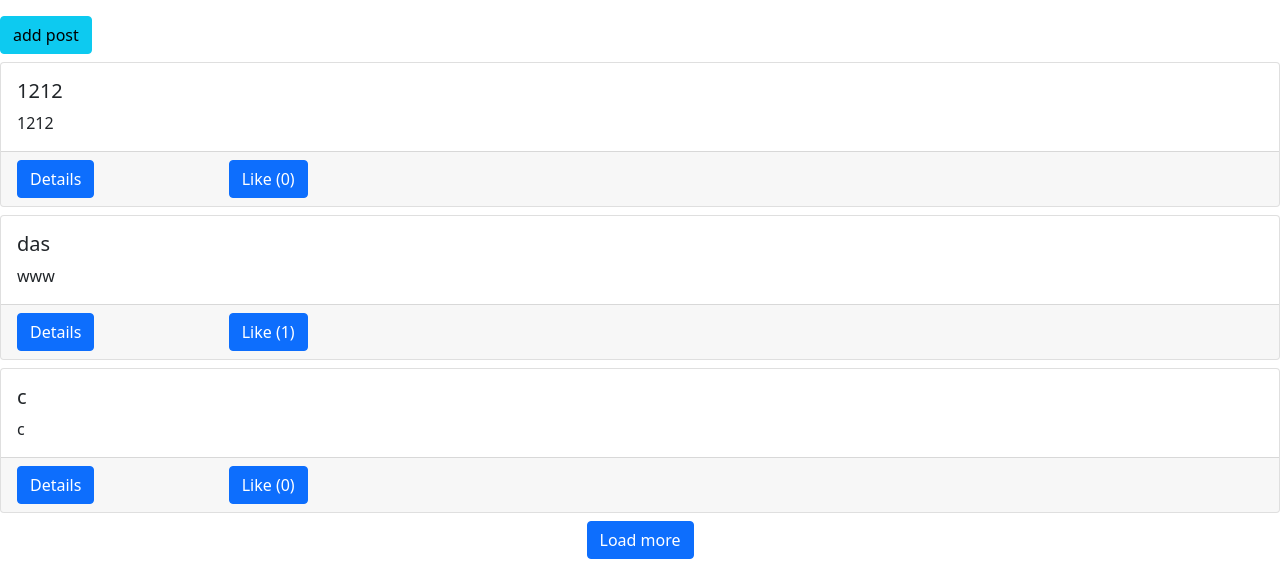
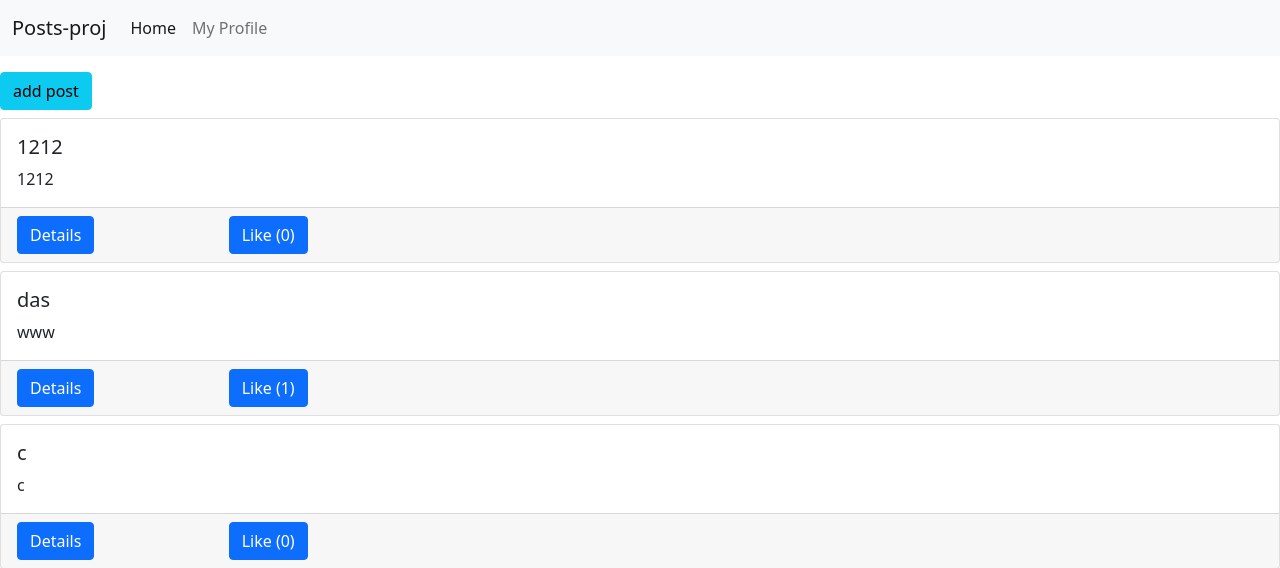
Before and after one commit to Richesttran/Assignment4Network, a Django app: page / in a window 1280 px wide. Shown: the top 568 px of the page. Run offline with Django 5.2, Linux system fonts and the light colour scheme; a user stored in the database is signed in; data comes from the database, SQL or seed files in the repository; both versions use the stored data as it was after the commit; some libraries are stand-ins or nearby versions.

Commit message:
added some navbar elements that can go home

```diff
--- a/dj_ajax/src/posts/templates/posts/main.html
+++ b/dj_ajax/src/posts/templates/posts/main.html
@@ -22,7 +22,7 @@ posts
             <button type="button" class="btn-close add-modal-close" data-bs-dismiss="modal" aria-label="Close"></button>
           </div>
           <div class="modal-body">
-            <form id="post-form">
+            <form id="post-form" autocomplete="off">
               {% csrf_token %}
               {{form|crispy}}
               <div class="modal-footer">
--- a/dj_ajax/src/posts/utils.py
+++ b/dj_ajax/src/posts/utils.py
@@ -1,3 +1,4 @@
+from django.shortcuts import redirect
 from .models import Post
 from profiles.models import Profile
 from django.http import HttpResponse
@@ -12,5 +13,5 @@ def action_permission(func):
             return func(request,**kwargs)
         else:
             print('no')
-            return HttpResponse('access denied- you are not the author')
+            return redirect({'posts:main-board'})
     return wrapper
--- a/dj_ajax/src/posts/views.py
+++ b/dj_ajax/src/posts/views.py
@@ -1,5 +1,5 @@
 # Create your views here.
-from django.shortcuts import render
+from django.shortcuts import redirect, render
 from .models import Photo, Post
 from django.http import JsonResponse,HttpResponse
 from .forms import PostForm
@@ -29,6 +29,7 @@ def post_list_and_create(request):
   return render(request,'posts/main.html',context)
 @login_required
 def post_detail(request,pk):
+
   obj=Post.objects.get(pk=pk)
   form=PostForm()
   context ={
@@ -36,17 +37,8 @@ def post_detail(request,pk):
     'form':form,
   }
   return render(request,'posts/detail.html',context)
-@login_required
-def post_detail_data_view(request,pk):
-  obj=Post.objects.get(pk=pk)
-  data={
-    'id': obj.id,
-    'title': obj.title,
-    'body': obj.body,
-    'author': obj.author.user.username,
-    'logged_in': request.user.username,
-  }
-  return JsonResponse({'data':data})
+
+
 @login_required
 def load_post_data_view(request,num_posts):
   if request.headers.get('X-Requested-With') == 'XMLHttpRequest':
@@ -54,7 +46,6 @@ def load_post_data_view(request,num_posts):
     upper=num_posts
     lower=upper - visible
     size = Post.objects.all().count()
-
     qs = Post.objects.all()
     data=[]
     for obj in qs:# we append the data do a empty dictionary and then gave a response
@@ -68,6 +59,21 @@ def load_post_data_view(request,num_posts):
       }
       data.append(item)
     return JsonResponse({'data':data[lower:upper],'size':size})
+
+@login_required
+def post_detail_data_view(request,pk):
+  if request.headers.get('X-Requested-With') == 'XMLHttpRequest':
+    obj=Post.objects.get(pk=pk)
+    data={
+      'id': obj.id,
+      'title': obj.title,
+      'body': obj.body,
+      'author': obj.author.user.username,
+      'logged_in': request.user.username,
+    }
+    return JsonResponse({'data':data})
+  return redirect({'posts:main-board'})
+
 @login_required
 def like_unlike_post(request):
 
@@ -81,6 +87,7 @@ def like_unlike_post(request):
       liked=True
       obj.liked.add(request.user)
     return JsonResponse({'liked': liked, 'count': obj.like_count})
+  return redirect({'posts:main-board'})
 @action_permission
 @login_required
 def update_post(request, pk):
@@ -94,7 +101,8 @@ def update_post(request, pk):
     return JsonResponse({
     'title': new_title,
     'body': new_body,
-  })
+    })
+  return redirect({'posts:main-board'})
 @login_required
 @action_permission
 def delete_post(request,pk):
@@ -103,7 +111,7 @@ def delete_post(request,pk):
     obj.delete()
     return JsonResponse({'msg': 'Access some message'})
 
-  return JsonResponse({'msg': 'Access denied: AJAX only'})
+  return redirect({'posts:main-board'})
 @login_required
 def image_upload_view(request):
  # print (request.Files)
--- a/dj_ajax/src/templates/base.html
+++ b/dj_ajax/src/templates/base.html
@@ -31,7 +31,7 @@
   </head>
   <body>
     {% include "navbar.html" %}
-    <div class="container mt-3">
+    <div class="container mt-3 mb-3">
         {% block content %}
         {% endblock content %}
     </div>
--- a/dj_ajax/src/templates/navbar.html
+++ b/dj_ajax/src/templates/navbar.html
@@ -0,0 +1,22 @@
+{% url 'posts:main-board' as path_to_home %}
+
+{% url 'profiles:my-profile' as path%}
+
+<nav class="navbar navbar-expand-lg navbar-light bg-light">
+  <div class="container-fluid">
+    <a class="navbar-brand" href="{{ path_to_home }}">Posts-proj</a>
+    <button class="navbar-toggler" type="button" data-bs-toggle="collapse" data-bs-target="#navbarNav" aria-controls="navbarNav" aria-expanded="false" aria-label="Toggle navigation">
+      <span class="navbar-toggler-icon"></span>
+    </button>
+    <div class="collapse navbar-collapse" id="navbarNav">
+      <ul class="navbar-nav">
+        <li class="nav-item">
+          <a class="nav-link {% if request.path == path_to_home %}active{% endif %}" href="{{ path_to_home }}">Home</a>
+        </li>
+        <li class="nav-item">
+          <a class="nav-link {% if request.path == path_to_my_profile %}active{% endif %}" href="{{ path_to_my_profile }}">My Profile</a>
+        </li>
+      </ul>
+    </div>
+  </div>
+</nav>
```
Also changed, not shown: dj_ajax/src/db.sqlite3.
